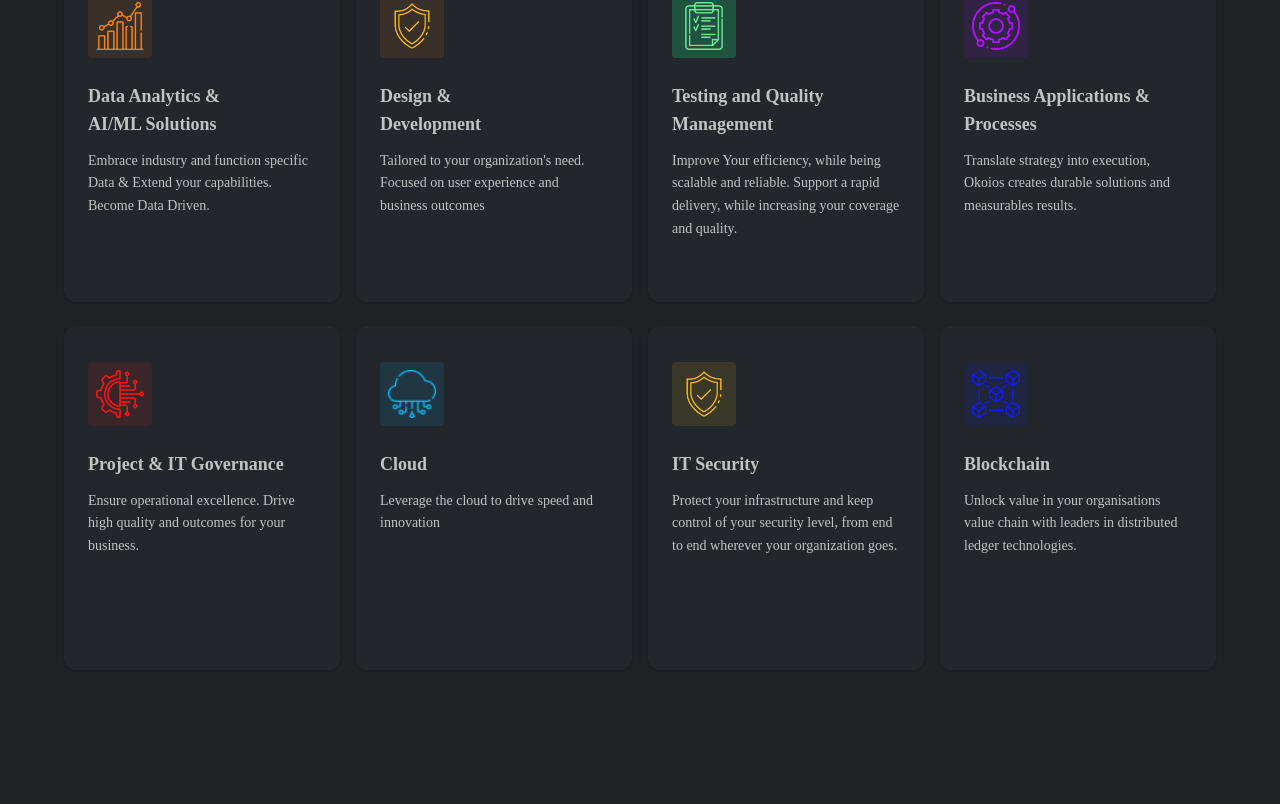
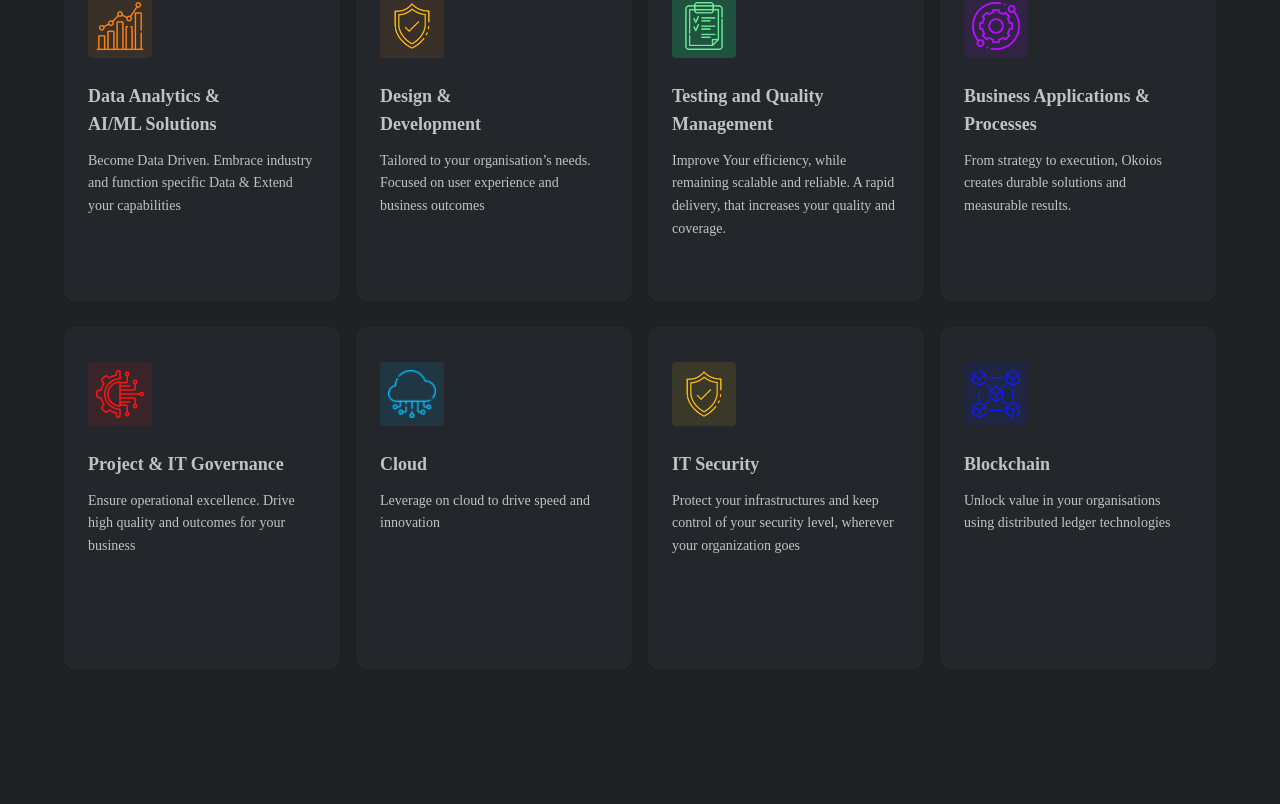
Before and after one commit to OKOIOS/okoios-website, a Next.js app: page /index2 in a window 1280 px wide. Shown: the part 1885-2689 px from the top of the page. Built offline with nearby package versions, Linux system fonts and the light colour scheme.

Commit message:
update solutions text

```diff
--- a/components/Solutions.tsx
+++ b/components/Solutions.tsx
@@ -23,7 +23,7 @@ const SOLUTIONS = [
     icon: analyticsIcon,
     iconBgcolor: 'bg-oktransparentorange',
     shortDetails:
-      'Embrace industry and function specific Data & Extend your capabilities. Become Data Driven.',
+      'Become Data Driven. Embrace industry and function specific Data & Extend your capabilities',
     listTitle: 'Data Analytics & \nAI/ML Solutions',
     lists: [
       'Business Analysis',
@@ -40,7 +40,7 @@ const SOLUTIONS = [
     icon: securityIcon,
     iconBgcolor: 'bg-oktransparentorange',
     shortDetails:
-      "Tailored to your organization's need. Focused on user experience and business outcomes",
+      'Tailored to your organisation’s needs. Focused on user experience and business outcomes',
     listTitle: 'Design & Development',
     lists: [
       'Software & Web Development',
@@ -54,7 +54,7 @@ const SOLUTIONS = [
     icon: testingIcon,
     iconBgcolor: 'bg-oktransparentgreen',
     shortDetails:
-      'Improve Your efficiency, while being scalable and reliable. Support a rapid delivery, while increasing your coverage and quality.',
+      'Improve Your efficiency, while remaining scalable and reliable. A rapid delivery, that increases your quality and coverage.',
     listTitle: 'Testing and Quality Management',
     lists: [
       'Functional Testing',
@@ -71,7 +71,7 @@ const SOLUTIONS = [
     icon: businessIcon,
     iconBgcolor: 'bg-oktransparentpurple',
     shortDetails:
-      'Translate strategy into execution, Okoios creates durable solutions and measurables results.',
+      'From strategy to execution, Okoios creates durable solutions and measurable results.',
     listTitle: 'Business Applications & Processes',
     lists: [
       'CRM & ERP',
@@ -86,7 +86,7 @@ const SOLUTIONS = [
     icon: governanceIcon,
     iconBgcolor: 'bg-oktransparentred',
     shortDetails:
-      ' Ensure operational excellence. Drive high quality and outcomes for your business.',
+      'Ensure operational excellence. Drive high quality and outcomes for your business',
     listTitle: 'Project & IT Governance',
     lists: [
       'Support and operations',
@@ -98,7 +98,7 @@ const SOLUTIONS = [
     title: 'Cloud',
     icon: cloudIcon,
     iconBgcolor: 'bg-oktransparentgreenblue',
-    shortDetails: 'Leverage the cloud to drive speed and innovation',
+    shortDetails: 'Leverage on cloud to drive speed and innovation',
     listTitle: 'Cloud',
     lists: [
       'Cloud Architecture & Solutions',
@@ -113,7 +113,7 @@ const SOLUTIONS = [
     icon: securityIcon,
     iconBgcolor: 'bg-oktransparentyellow',
     shortDetails:
-      'Protect your infrastructure and keep control of your security level, from end to end wherever your organization goes.',
+      'Protect your infrastructures and keep control of your security level, wherever your organization goes',
     listTitle: 'IT Security',
     lists: [
       'Cybersecurity',
@@ -129,7 +129,7 @@ const SOLUTIONS = [
     icon: blockchainIcon,
     iconBgcolor: 'bg-oktransparentblue',
     shortDetails:
-      'Unlock value in your organisations value chain with leaders in distributed ledger technologies.',
+      'Unlock value in your organisations using distributed ledger technologies',
     listTitle: 'Blockchain',
     lists: [
       'Software adjustments for Blockchain Solutions',
```
